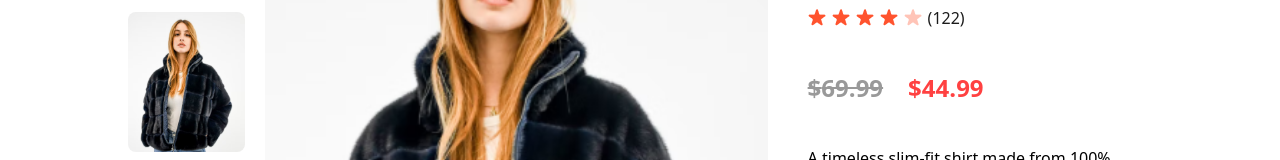
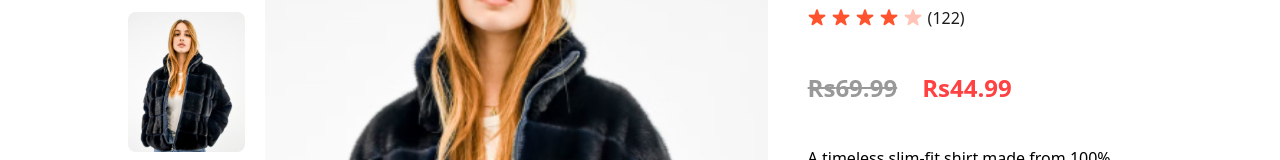
Before and after one commit to abhay221B009/Shopster, a React (Vite) app: page /product/1 in a window 1280 px wide. Shown: the part 385-545 px from the top of the page. Built offline with nearby package versions, Linux system fonts and the light colour scheme.

Commit message:
Update ProductDisplay.jsx

```diff
--- a/src/Components/ProductDisplay/ProductDisplay.jsx
+++ b/src/Components/ProductDisplay/ProductDisplay.jsx
@@ -34,10 +34,10 @@ const ProductDisplay = (props) => {
         </div>
         <div className="productdisplay-right-prices">
           <div className="productdisplay-right-price-old">
-            ${product.old_price}
+            Rs{product.old_price}
           </div>
           <div className="productdisplay-right-price-new">
-            ${product.new_price}
+            Rs{product.new_price}
           </div>
         </div>
         <div className="productdisplay-description">
```
